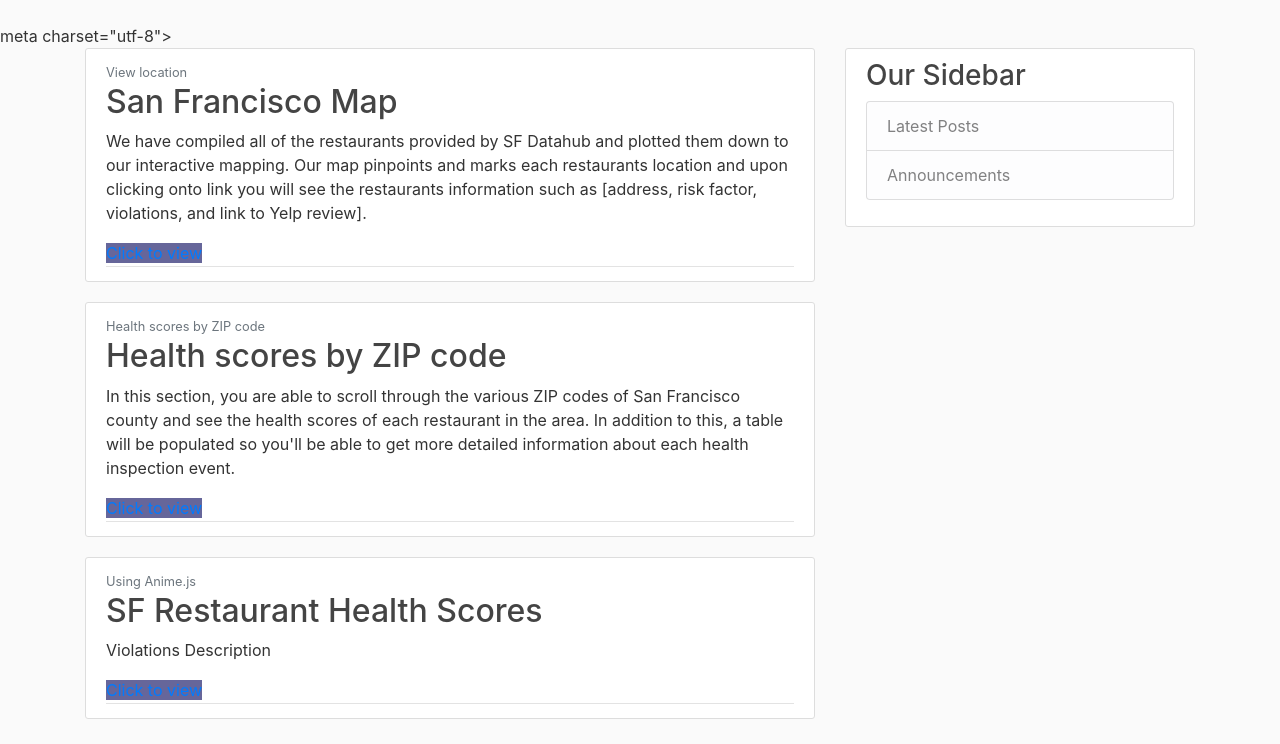
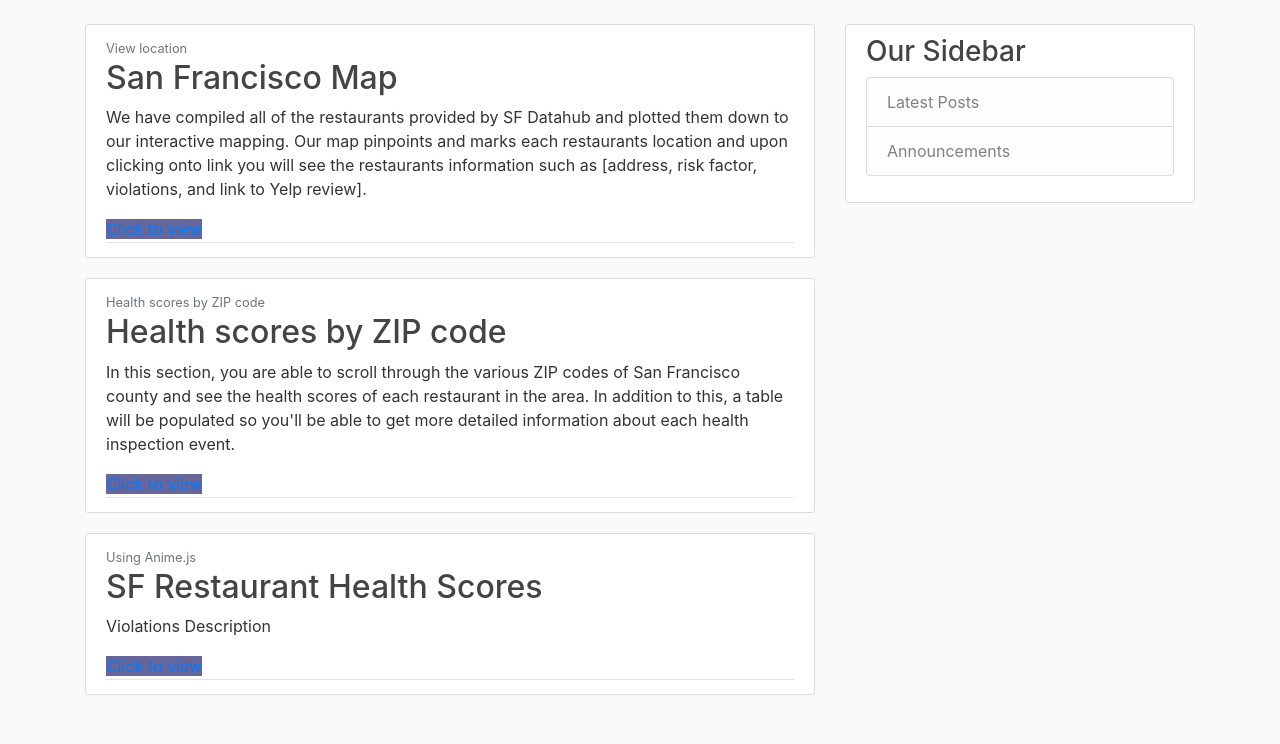
Before and after one commit to Ivanpalalia/Project_2, a Flask app: page / in a window 1280 px wide. Shown: the part 56-800 px from the top of the page. Run offline with Flask 2, Linux system fonts and the light colour scheme; some libraries are stand-ins or nearby versions.

Commit message:
updated layout.html

```diff
--- a/templates/layout.html
+++ b/templates/layout.html
@@ -1,7 +1,6 @@
 <!Doctype html>
 <html>
 <head>
-    meta charset="utf-8">
     <meta name="viewport" content="width=device-width, initial-scale=1, shrink-to-fit=no">
     <!-- Bootstrap CSS -->
     <link rel="stylesheet" href="https://maxcdn.bootstrapcdn.com/bootstrap/4.0.0/css/bootstrap.min.css" integrity="sha384-Gn5384xqQ1aoWXA+058RXPxPg6fy4IWvTNh0E263XmFcJlSAwiGgFAW/dAiS6JXm" crossorigin="anonymous">
```
